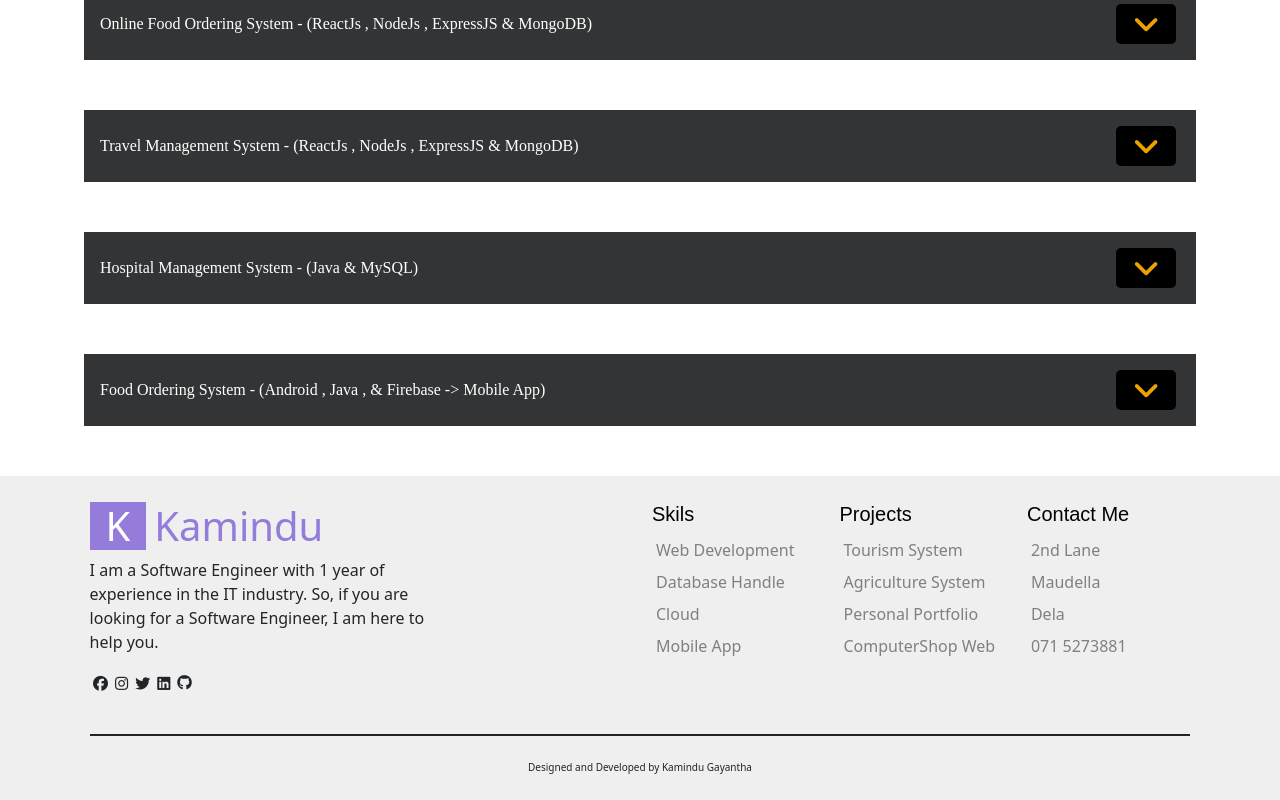
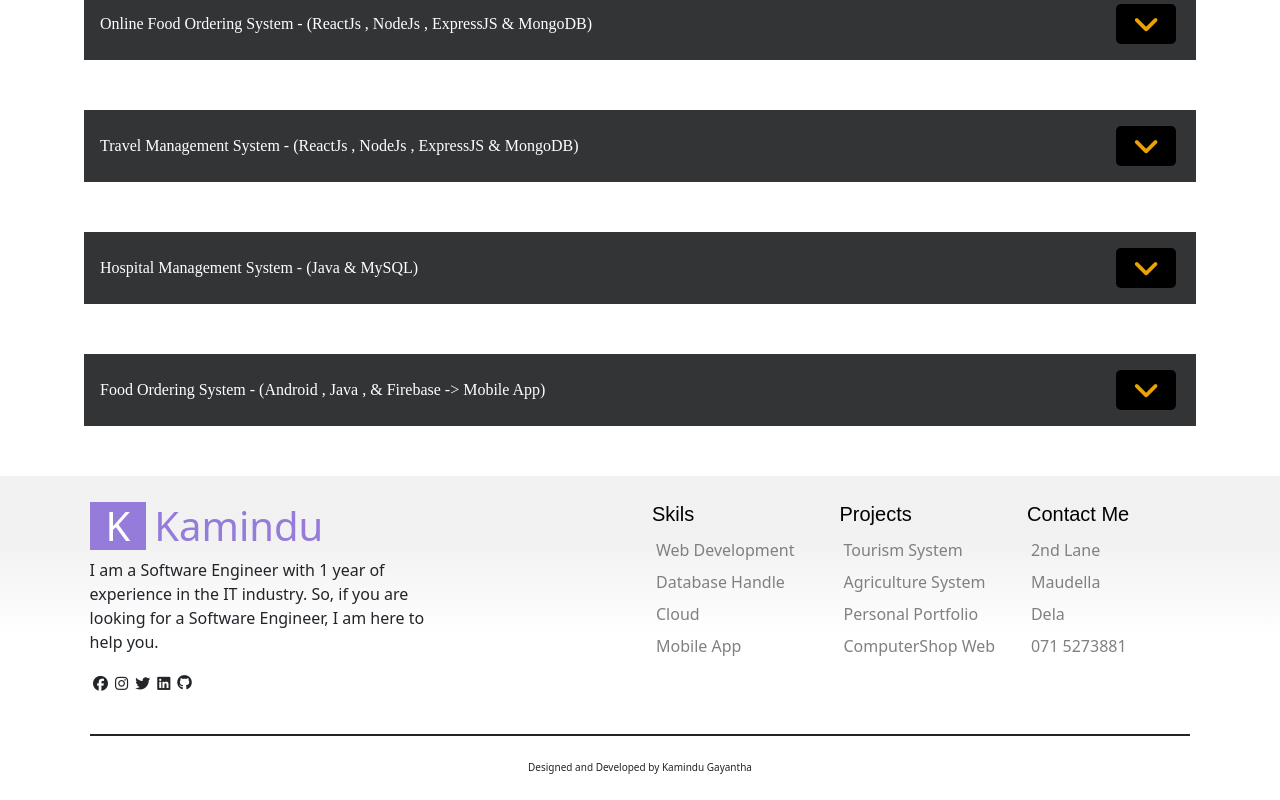
Before and after one commit to Kamindu99/personal-portfolio-web, a React (Create React App) app: page /my-projects in a window 1280 px wide. Shown: the part 976-1776 px from the top of the page. Built offline with nearby package versions, Linux system fonts and the light colour scheme.

Commit message:
update footer

```diff
--- a/src/pages/Shared/Footer/Footer.css
+++ b/src/pages/Shared/Footer/Footer.css
@@ -27,7 +27,7 @@
 .myfootecss .card {
     padding: 2% 7%;
     border: 0px;
-    background-color: rgba(225, 224, 224, 0.5);
+    background:linear-gradient(to bottom, #e0e0e06f 20%, #ffffff 50%);
     border-radius: 0px;
 }
 
```
